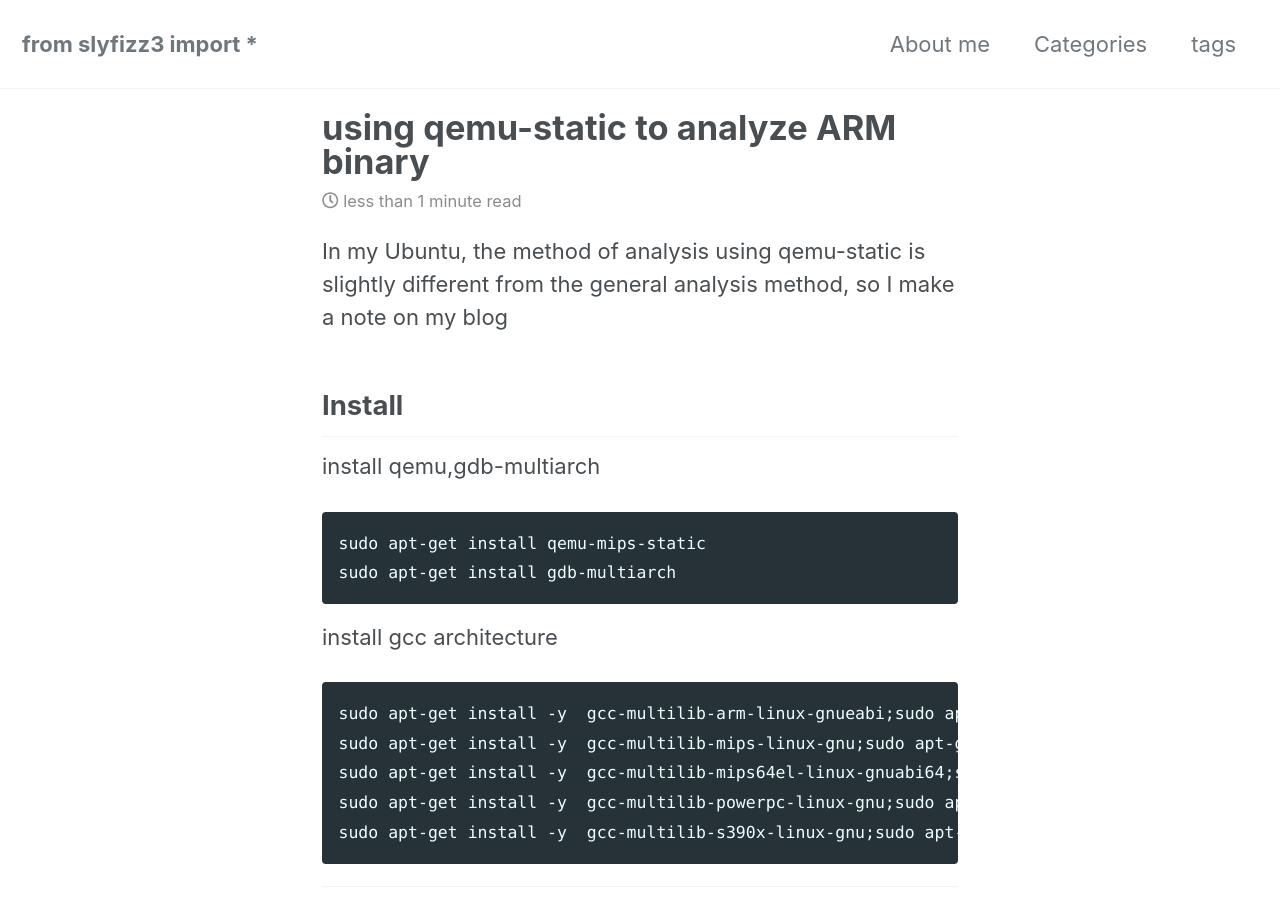
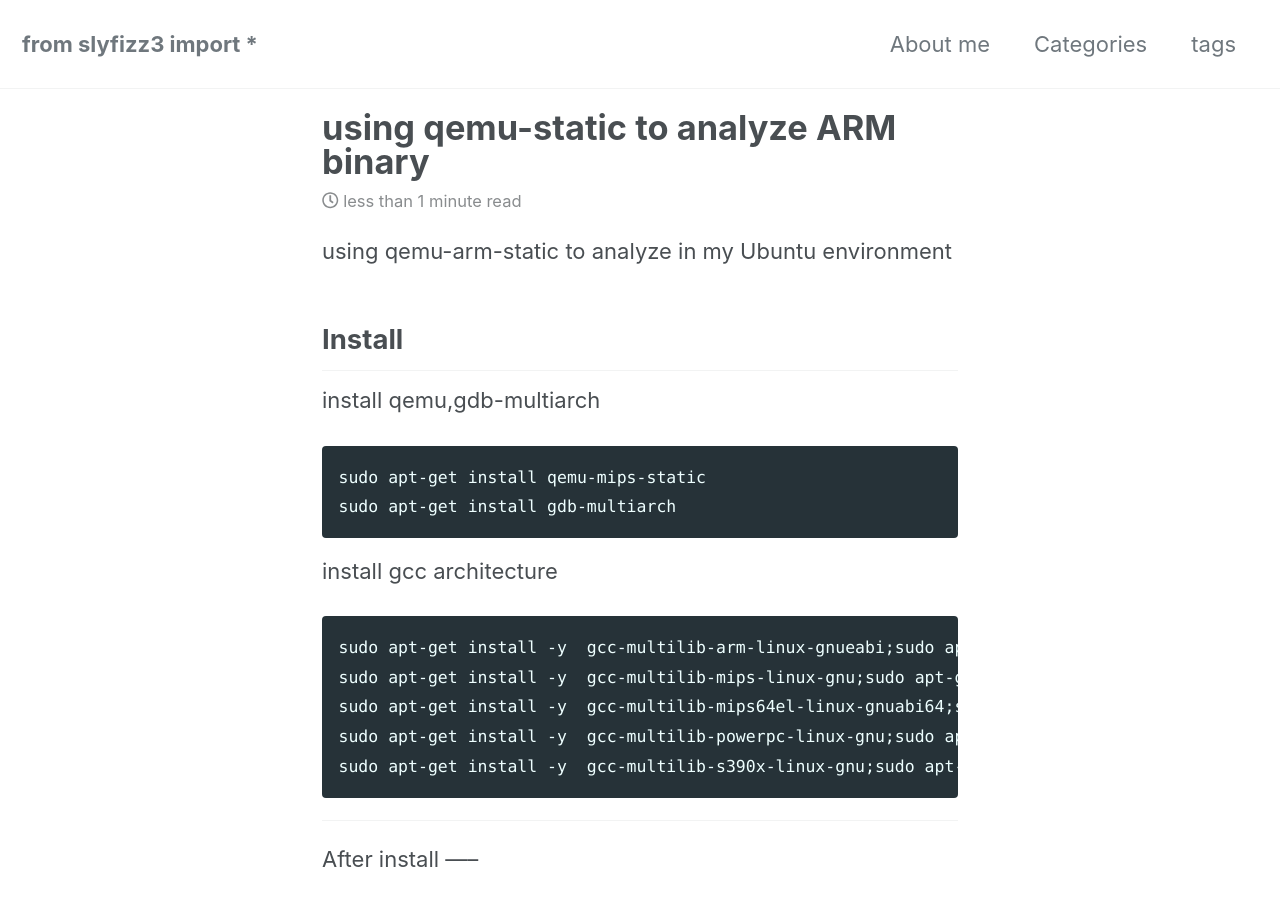
Before and after one commit to slyfizz3/slyfizz3.github.io, a Jekyll site: the page built from _posts/2019-06-29-qemu-arm-static.md, in a window 1280 px wide and 900 px high. Built offline with Jekyll 4.4.1, drawn with Linux system fonts in a browser that asks for light colours; cached includes are drawn as plain includes; nearby versions of some CDN libraries.

Commit message:
Update 2019-06-29-qemu-arm-static.md

```diff
--- a/_posts/2019-06-29-qemu-arm-static.md
+++ b/_posts/2019-06-29-qemu-arm-static.md
@@ -5,8 +5,7 @@ categories: Tip
 tags : ARM qemu pwntools
 ---
 
-In my Ubuntu, the method of analysis using qemu-static is slightly different from the general analysis method,
-so I make a note on my blog
+using qemu-arm-static to analyze in my Ubuntu environment
 
 
 Install
```
